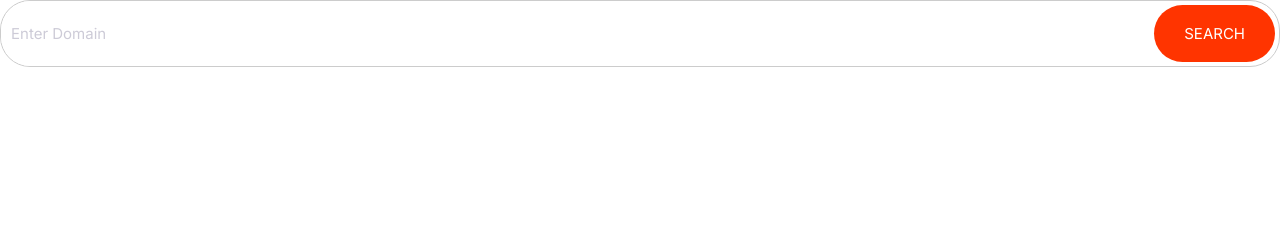
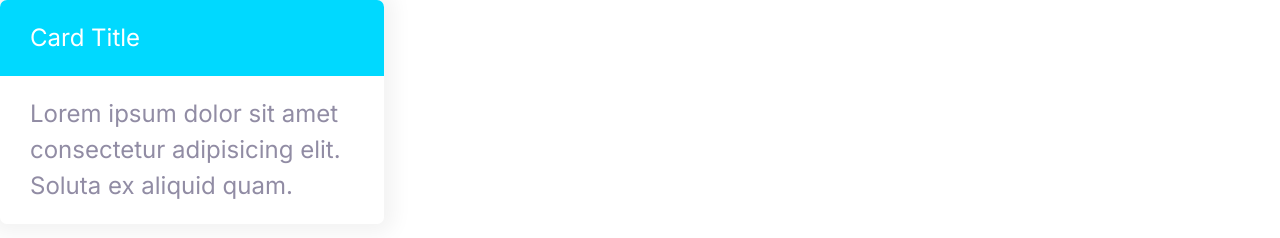
Before and after one commit to Darmen26/Jsk, a plain HTML site: page index.HTML in a window 1280 px wide. Drawn offline with Linux system fonts and the light colour scheme.

Commit message:
Create card

```diff
--- a/CSS/Styles.css
+++ b/CSS/Styles.css
@@ -244,3 +244,21 @@ height: 40px;
     }
 
 }
+.card{
+    border-radius: 7px;
+    box-shadow: 0 0 20px 10px #f3f3f3;
+    overflow:hidden ;
+
+}
+.card__header , .card__body{
+padding: 2rem 3rem;
+}
+
+.card--primary .card__header{
+    background: var(--color-primary);
+    color: white;
+}
+.card--secondary .card__header{
+    background: var(--color-secondary);
+    color: white;
+}
--- a/index.HTML
+++ b/index.HTML
@@ -15,9 +15,14 @@
     <title>Document</title>
   </head>
   <body>
-    <div class="input-group">
-      <input type="text" class="input" placeholder="Enter Domain" />
-      <button class="btn btn--accent">Search</button>
+    <div style="width: 30%">
+      <div class="card card--secondary">
+        <header class="card__header">Card Title</header>
+        <div class="card__body">
+          Lorem ipsum dolor sit amet consectetur adipisicing elit. Soluta ex
+          aliquid quam.
+        </div>
+      </div>
     </div>
   </body>
 </html>
```
